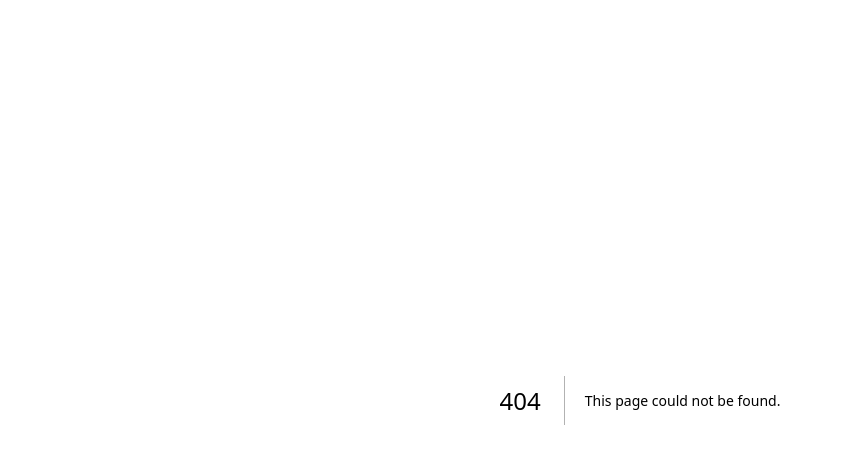
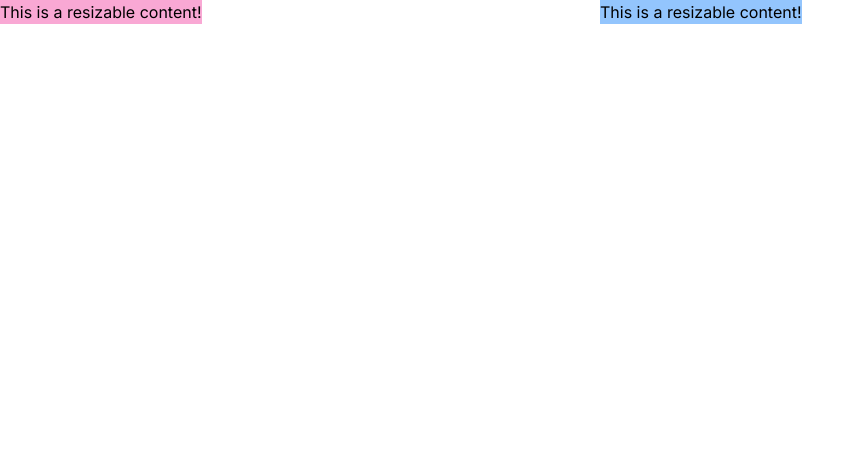
Before and after one commit to Rohit10701/chrono, a Next.js app: page /wrapper/resizable in a window 1280 px wide. Before the commit this address had no page. Shown: the top 464 px of the page, without its empty margins (0-865 px from the left). Built offline with nearby package versions, Linux system fonts and the light colour scheme.

Commit message:
style : chnaged style in resizable page for testing

```diff
--- /dev/null
+++ b/src/app/wrapper/resizable/page.tsx
@@ -0,0 +1,22 @@
+import ResizableWrapper from "@/components/wrappers/Resizable/Resizable";
+import ResizableGroup from "@/components/wrappers/Resizable/ResizableGroup";
+
+const Page = () => {
+  return (
+    <ResizableGroup>
+      <div className="flex">
+        <ResizableWrapper>
+          <div className="bg-pink-300 w-full h-full">
+            This is a resizable content!
+          </div>
+        </ResizableWrapper>
+        <ResizableWrapper>
+          <div className="bg-blue-300 w-full h-full">
+            This is a resizable content!
+          </div>
+        </ResizableWrapper>
+      </div>
+    </ResizableGroup>
+  );
+};
+export default Page;
--- a/src/app/wrapper/resizeabble/page.tsx
+++ /dev/null
@@ -1,19 +0,0 @@
-import ResizableWrapper from "@/components/wrappers/Resizabble";
-
-const Page = () => {
-  return (
-    <div className="flex">
-    <ResizableWrapper>
-        <div className="bg-pink-300 w-full h-full">
-          This is a resizable content!
-        </div>
-    </ResizableWrapper>
-    <ResizableWrapper>
-        <div className="bg-blue-300 w-full h-full">
-          This is a resizable content!
-        </div>
-    </ResizableWrapper>
-    </div >
-  );
-};
-export default Page;
--- a/src/components/wrappers/Resizabble.tsx
+++ b/src/components/wrappers/Resizable/Resizable.tsx
@@ -1,6 +1,6 @@
 "use client";
 import useHoverAndBorder from "@/hooks/use-hoverandborder";
-import useResizeable from "@/hooks/use-resizeabble";
+import useResizeable from "@/hooks/use-resizable";
 import React, { forwardRef, FC, MouseEvent, useRef } from "react";
 
 interface ResizableWrapperProps {
@@ -23,7 +23,7 @@ const ResizableWrapper = ({children, side = "up"}: ResizableWrapperProps) => {
         minHeight : "50px"
       }}
     >
-      <div className="h-full w-full">
+      <div className="h-fit w-fit">
         {children}
       </div>
     </div>
--- /dev/null
+++ b/src/components/wrappers/Resizable/ResizableGroup.tsx
@@ -0,0 +1,14 @@
+import React from 'react'
+
+interface ResizableGroupProps {
+    children? : React.ReactNode;
+}
+const ResizableGroup = ({children}: ResizableGroupProps) => {
+  return (
+    <div className='flex w-[80%]'>
+        {children}
+    </div>
+  )
+}
+
+export default ResizableGroup
```
Also changed, not shown: src/hooks/use-resizable.ts (renamed from src/hooks/use-resizeabble.ts).
